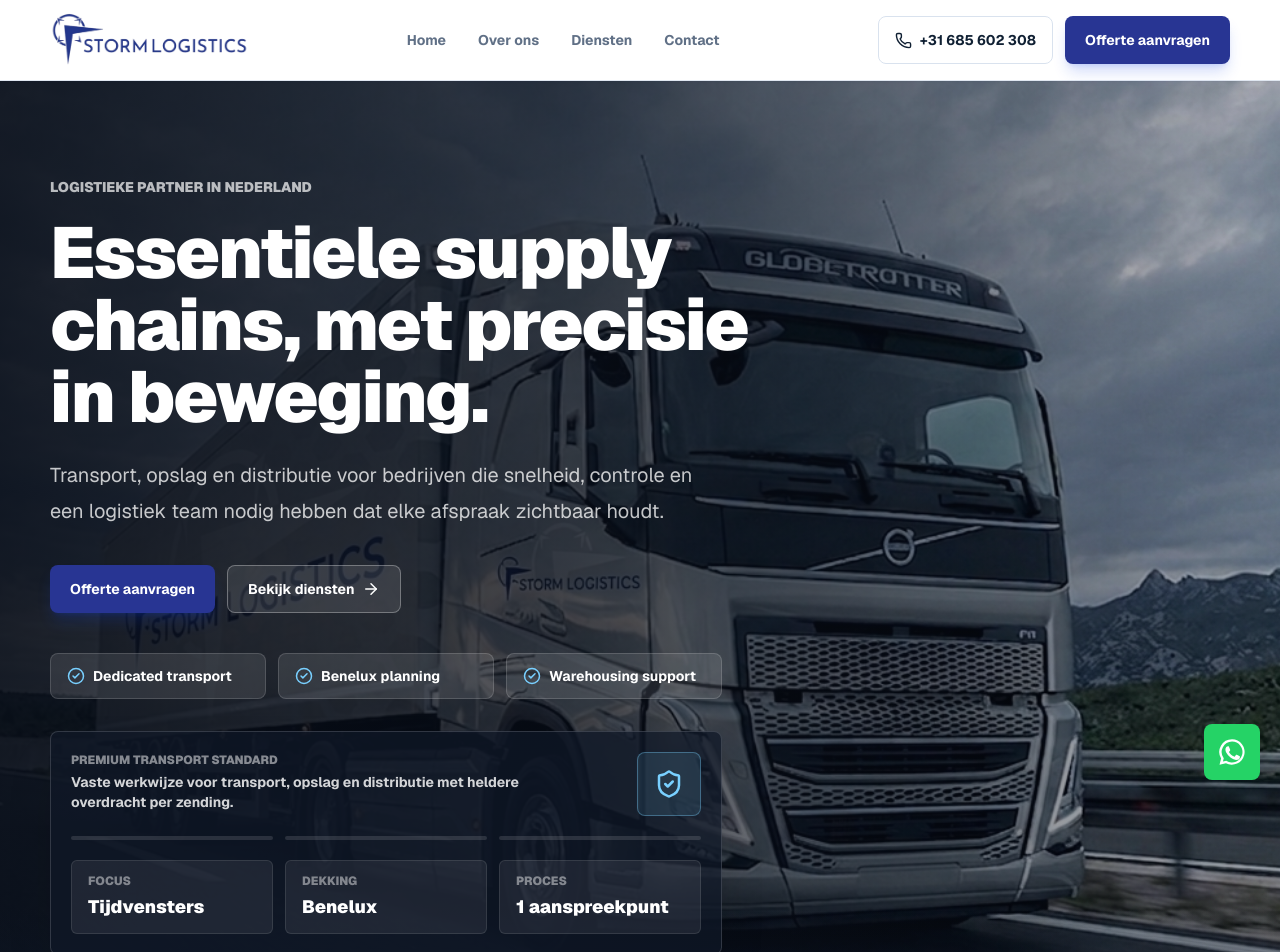
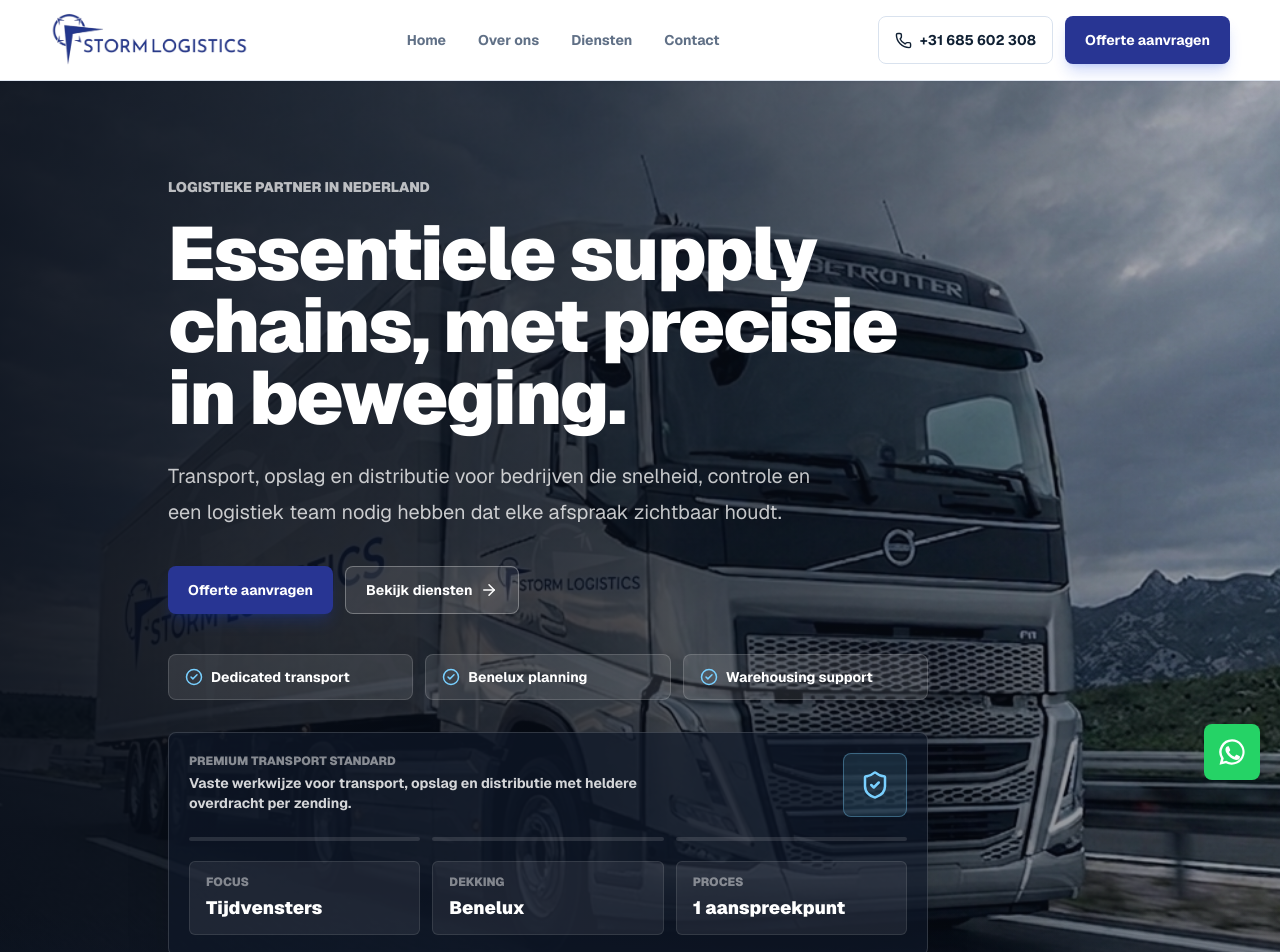
Before and after one commit to emircansuleymanoglu/stormsonhali, a Next.js app: page / in a window 1280 px wide. Shown: the top 952 px of the page. Built offline with nearby package versions, Linux system fonts and the light colour scheme.

Commit message:
Center hero content on medium screens

```diff
--- a/src/app/page.tsx
+++ b/src/app/page.tsx
@@ -98,26 +98,26 @@ export default function Home() {
         </div>
 
         <div className="container-shell relative grid min-h-[calc(100vh-96px)] content-center py-20 sm:py-24">
-          <div className="max-w-3xl animate-rise">
+          <div className="mx-auto w-full max-w-[720px] animate-rise text-center lg:mx-0 lg:ml-[8%] lg:max-w-[760px] lg:text-left xl:ml-[10%]">
             <p className="mb-5 text-sm font-black uppercase text-white/70">
               Logistieke partner in Nederland
             </p>
-            <h1 className="text-5xl font-black tracking-tight text-white sm:text-6xl lg:text-7xl">
+            <h1 className="text-5xl font-black tracking-tight text-white sm:text-6xl lg:text-[4.7rem] lg:leading-[0.96]">
               Essentiele supply chains, met precisie in beweging.
             </h1>
-            <p className="mt-6 max-w-2xl text-xl leading-9 text-white/76">
+            <p className="mx-auto mt-6 max-w-2xl text-xl leading-9 text-white/76 lg:mx-0">
               Transport, opslag en distributie voor bedrijven die snelheid,
               controle en een logistiek team nodig hebben dat elke afspraak
               zichtbaar houdt.
             </p>
-            <div className="mt-9 flex flex-col gap-3 sm:flex-row">
+            <div className="mt-9 flex flex-col justify-center gap-3 sm:flex-row lg:justify-start">
               <ButtonLink href="/quote">Offerte aanvragen</ButtonLink>
               <ButtonLink href="/services" variant="light">
                 Bekijk diensten
                 <ArrowRight size={18} />
               </ButtonLink>
             </div>
-            <div className="mt-10 grid max-w-2xl gap-3 sm:grid-cols-3">
+            <div className="mx-auto mt-10 grid max-w-3xl gap-3 sm:grid-cols-3 lg:mx-0">
               {heroBadges.map((item) => (
                 <div
                   key={item}
@@ -128,7 +128,7 @@ export default function Home() {
                 </div>
               ))}
             </div>
-            <div className="mt-8 max-w-2xl rounded-lg border border-white/15 bg-[#101828]/72 p-5 shadow-2xl shadow-black/20 backdrop-blur">
+            <div className="mx-auto mt-8 max-w-3xl rounded-lg border border-white/15 bg-[#101828]/68 p-5 text-left shadow-2xl shadow-black/20 backdrop-blur lg:mx-0">
               <div className="flex flex-col gap-4 sm:flex-row sm:items-start sm:justify-between">
                 <div>
                   <p className="text-xs font-black uppercase text-white/50">
```
